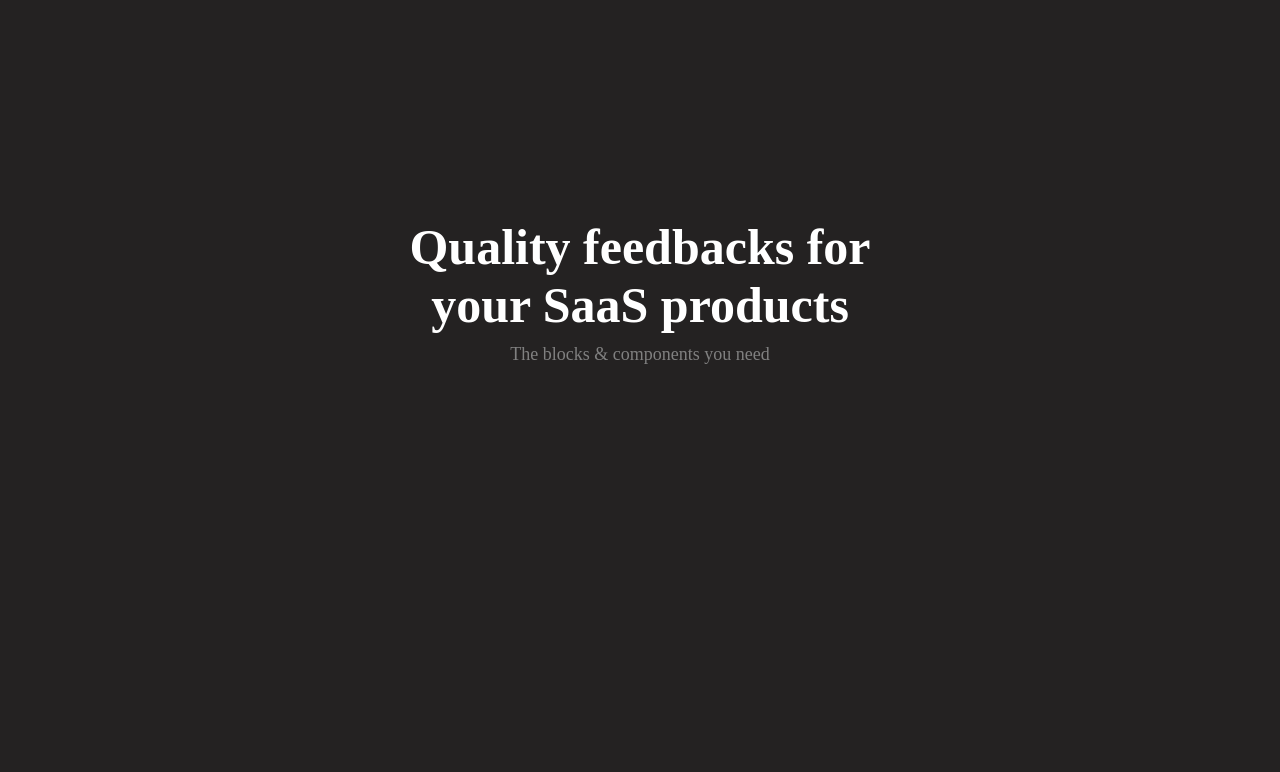
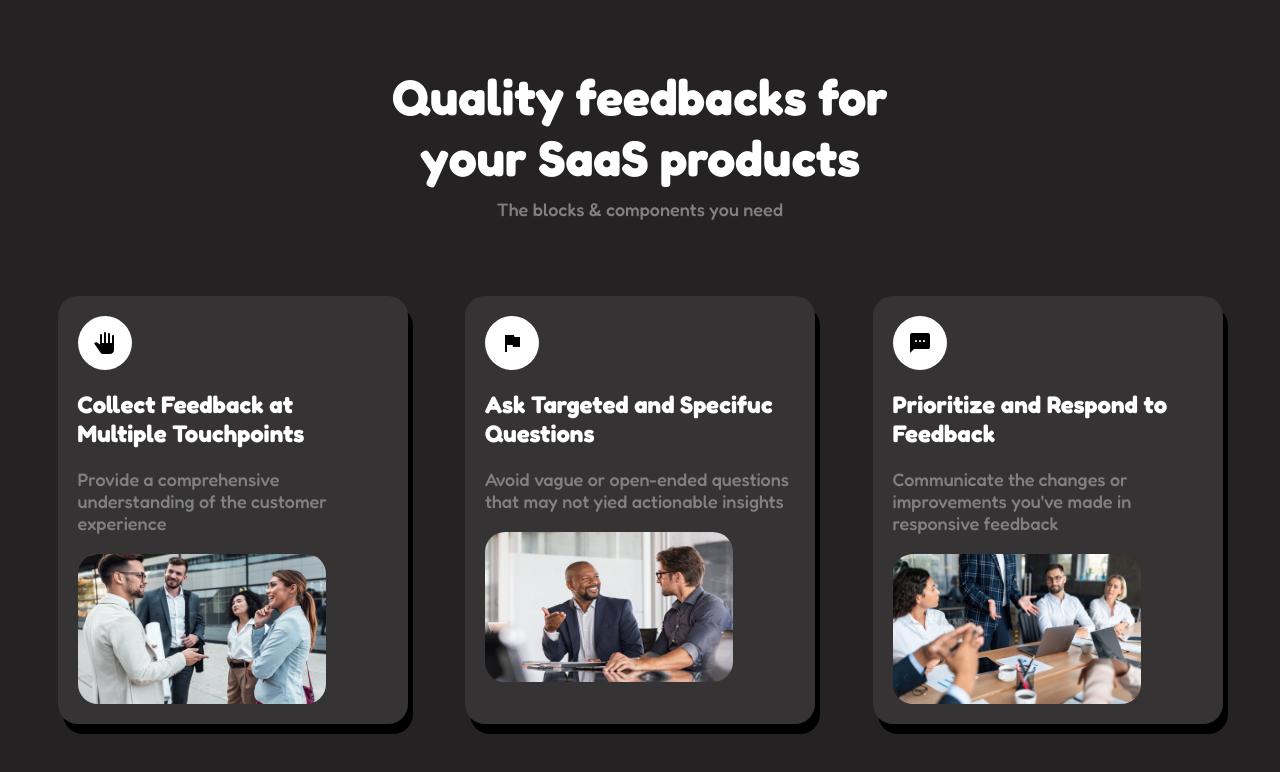
Before and after one commit to karkemo/feature-section, a plain HTML site: page index.html in a window 1280 px wide. Drawn offline with Linux system fonts and the light colour scheme.

Commit message:
Updated all

```diff
--- a/index.css
+++ b/index.css
@@ -1,3 +1,4 @@
+@import url('https://fonts.googleapis.com/css2?family=Fredoka:wght@300..700&display=swap');
 * {
     margin: 0;
     padding: 0;
@@ -5,6 +6,7 @@
 }
 body {
     background: #242222;
+    font-family: "Fredoka", sans-serif;
 }
 .container {
     width: 100%;
@@ -32,3 +34,49 @@ body {
     font-weight: 500;
     color: gray;
 }
+/* cards */
+.card-container {
+    width: 100%;
+    padding-top: 10px;
+    padding-bottom: 10px;
+    display: flex;
+    flex-direction: row;
+    justify-content: space-evenly;
+    flex-wrap: wrap;
+}
+.card {
+    padding: 20px;
+    border-radius: 20px;
+    background: #353333;
+    max-width: 350px;
+    display: flex;
+    flex-direction: column;
+    gap: 20px;
+    cursor: pointer;
+    transition: all 2s;
+    box-shadow: 5px 10px#000;
+}
+.icon {
+    width: fit-content;
+    display: flex;
+    justify-content: start;
+    padding: 15px;
+    border-radius: 50%;
+    background: #fff;
+}
+.card h2 {
+    color: #fff;
+}
+.card p {
+    font-size: 18px;
+    font-weight: 500;
+    color: gray;
+}
+.card img {
+    width: 80%;
+    height: 150px;
+    border-radius: 20px;
+}
+.card:hover{
+    background: linear-gradient(123deg, rgb(108, 54, 158), rgb(134, 107, 185));
+}
--- a/index.html
+++ b/index.html
@@ -12,10 +12,31 @@
             <h1>Quality feedbacks for your SaaS products</h1>
             <p>The blocks & components you need</p>
         </div>
-        <div>
-            <div class="card"></div>
-            <div class="card"></div>
-            <div class="card"></div>
+        <div class="card-container">
+            <div class="card">
+                <div class="icon">
+                    <svg xmlns="http://www.w3.org/2000/svg" height="24px" viewBox="0 -960 960 960" width="24px" fill="#000"><path d="M402-40q-30 0-56-13.5T303-92L48-465l24-23q19-19 45-22t47 12l116 81v-383q0-17 11.5-28.5T320-840q17 0 28.5 11.5T360-800v320h80v-400q0-17 11.5-28.5T480-920q17 0 28.5 11.5T520-880v400h80v-360q0-17 11.5-28.5T640-880q17 0 28.5 11.5T680-840v360h80v-280q0-17 11.5-28.5T800-800q17 0 28.5 11.5T840-760v560q0 66-47 113T680-40H402Z"/></svg>
+                </div>
+                <h2>Collect Feedback at Multiple Touchpoints</h2>
+                <p>Provide a comprehensive understanding of the customer experience</p>
+                <img src="assets/talk1.jpg" alt="">
+            </div>
+            <div class="card">
+                <div class="icon">
+                    <svg xmlns="http://www.w3.org/2000/svg" height="24px" viewBox="0 -960 960 960" width="24px" fill="#000"><path d="M200-120v-680h360l16 80h224v400H520l-16-80H280v280h-80Z"/></svg>
+                </div>
+                <h2>Ask Targeted and Specifuc Questions</h2>
+                <p>Avoid vague or open-ended questions that may not yied actionable insights</p>
+                <img src="assets/talk2.jpg" alt="">
+            </div>
+            <div class="card">
+                <div class="icon">
+                    <svg xmlns="http://www.w3.org/2000/svg" height="24px" viewBox="0 -960 960 960" width="24px" fill="#000"><path d="M80-80v-720q0-33 23.5-56.5T160-880h640q33 0 56.5 23.5T880-800v480q0 33-23.5 56.5T800-240H240L80-80Zm240-440q17 0 28.5-11.5T360-560q0-17-11.5-28.5T320-600q-17 0-28.5 11.5T280-560q0 17 11.5 28.5T320-520Zm160 0q17 0 28.5-11.5T520-560q0-17-11.5-28.5T480-600q-17 0-28.5 11.5T440-560q0 17 11.5 28.5T480-520Zm160 0q17 0 28.5-11.5T680-560q0-17-11.5-28.5T640-600q-17 0-28.5 11.5T600-560q0 17 11.5 28.5T640-520Z"/></svg>
+                </div>
+                <h2>Prioritize and Respond to Feedback</h2>
+                <p>Communicate the changes or improvements you've made in responsive feedback</p>
+                <img src="assets/talk3.jpg" alt="">
+            </div>
         </div>
     </div>
 </body>
```
Also changed, not shown: assets/talk1.jpg (added), assets/talk2.jpg (added), assets/talk3.jpg (added), svg/flag.svg (added), svg/hand.svg (added), svg/sms.svg (added).
